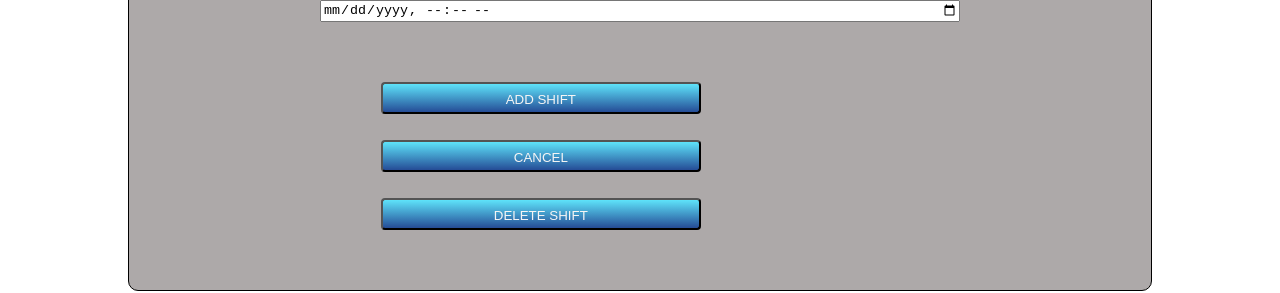
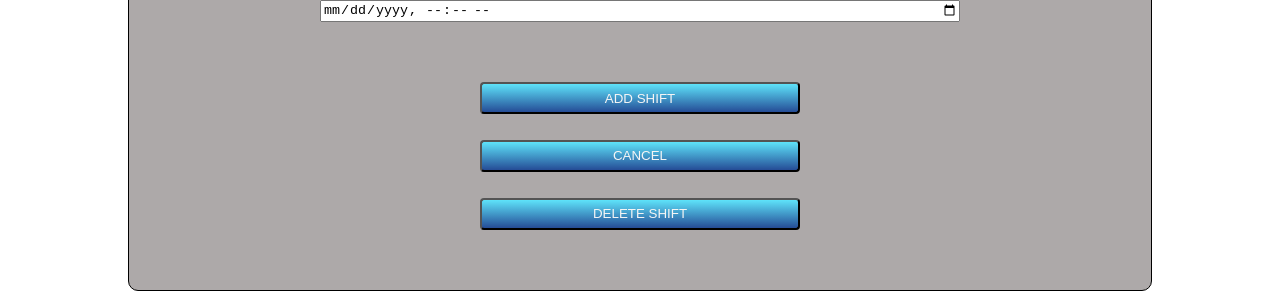
Before and after one commit to StPeteFrank/schedulequik, a React (Create React App) app: page /quikshiftadd in a window 1280 px wide. Shown: the part 443-736 px from the top of the page. Built offline with nearby package versions, Linux system fonts and the light colour scheme; no server answers.

Commit message:
Schedules page buttons css complete.

```diff
--- a/src/index.css
+++ b/src/index.css
@@ -328,6 +328,9 @@ button {
   margin-right: 10vw;
 }
 .QuikShiftAddContainer button {
+  display: flex;
+  justify-content: center;
+  align-items: center;
   border-radius: 4px;
   margin: 1vw;
   background-image: linear-gradient(rgb(94, 227, 250), rgb(37, 76, 150));
@@ -335,8 +338,9 @@ button {
   height: 4vh;
 }
 .QuikShiftAddButtons {
+  align-items: center;
   display: flex;
-  justify-content: left;
+  justify-content: center;
   flex-direction: column;
   margin: 6vh;
 }
@@ -374,12 +378,12 @@ button {
   margin-bottom: 1vh;
   /* text-align: left; */
 }
-.QuikShiftAddDaysInput {
+/* .QuikShiftAddDaysInput {
   display: flex;
   justify-content: left;
   flex-direction: row;
   margin-bottom: 1vh;
-}
+} */
 .ApplyToDaysInput input {
   cursor: pointer;
 }
```
